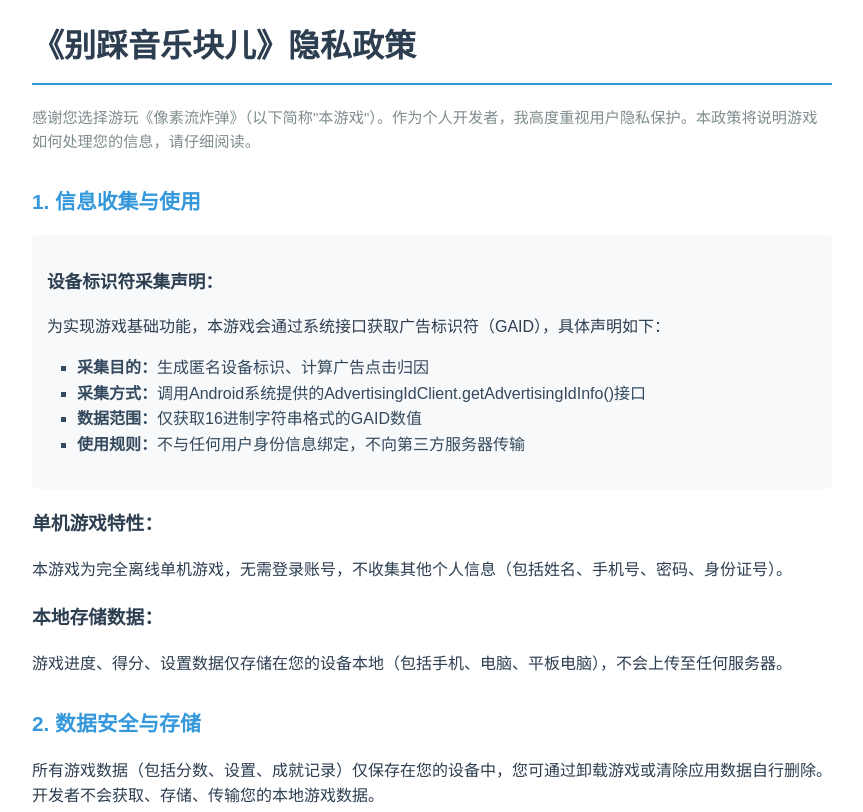
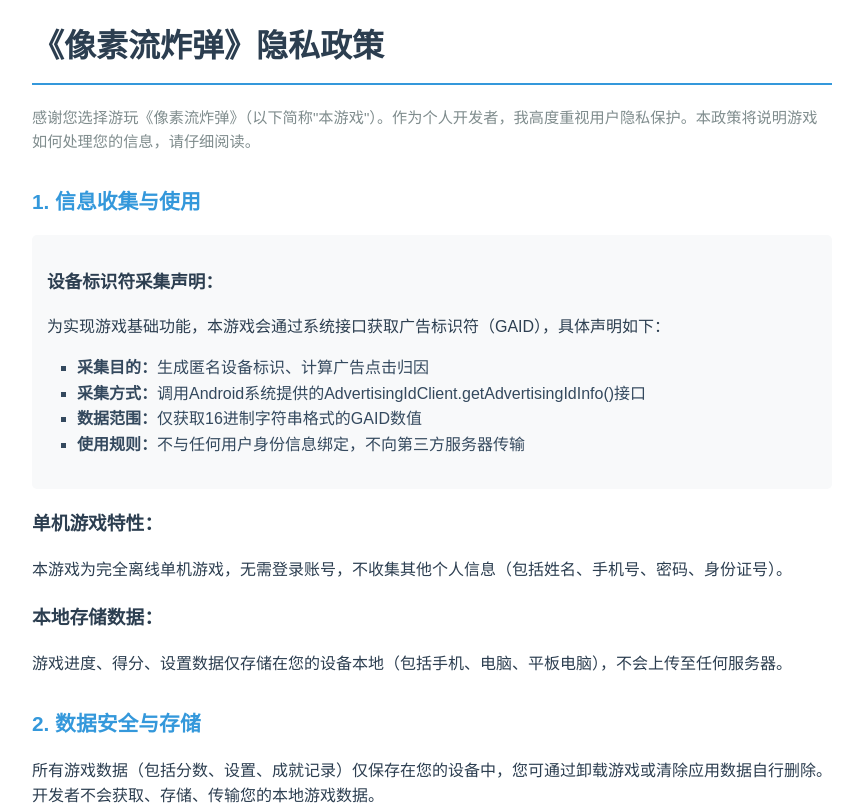
Before and after one commit to ahjiang/PixelShooter, a plain HTML site: page index.html in a window 1280 px wide. Shown: the top 812 px of the page, without its empty margins (208-1071 px from the left). Drawn offline with Linux system fonts and the light colour scheme.

Commit message:
Update index.html

```diff
--- a/index.html
+++ b/index.html
@@ -40,7 +40,7 @@
     </style>
 </head>
 <body style="font-family: 'Microsoft YaHei', SimSun, sans-serif; line-height: 1.6; max-width: 800px; margin: 20px auto; padding: 0 20px;">
-    <h1 style="color: #2c3e50; border-bottom: 2px solid #3498db; padding-bottom: 10px;">《别踩音乐块儿》隐私政策</h1>
+    <h1 style="color: #2c3e50; border-bottom: 2px solid #3498db; padding-bottom: 10px;">《像素流炸弹》隐私政策</h1>
 
     <p style="color: #7f8c8d; font-size: 0.95em;">感谢您选择游玩《像素流炸弹》（以下简称"本游戏"）。作为个人开发者，我高度重视用户隐私保护。本政策将说明游戏如何处理您的信息，请仔细阅读。</p>
 
```
